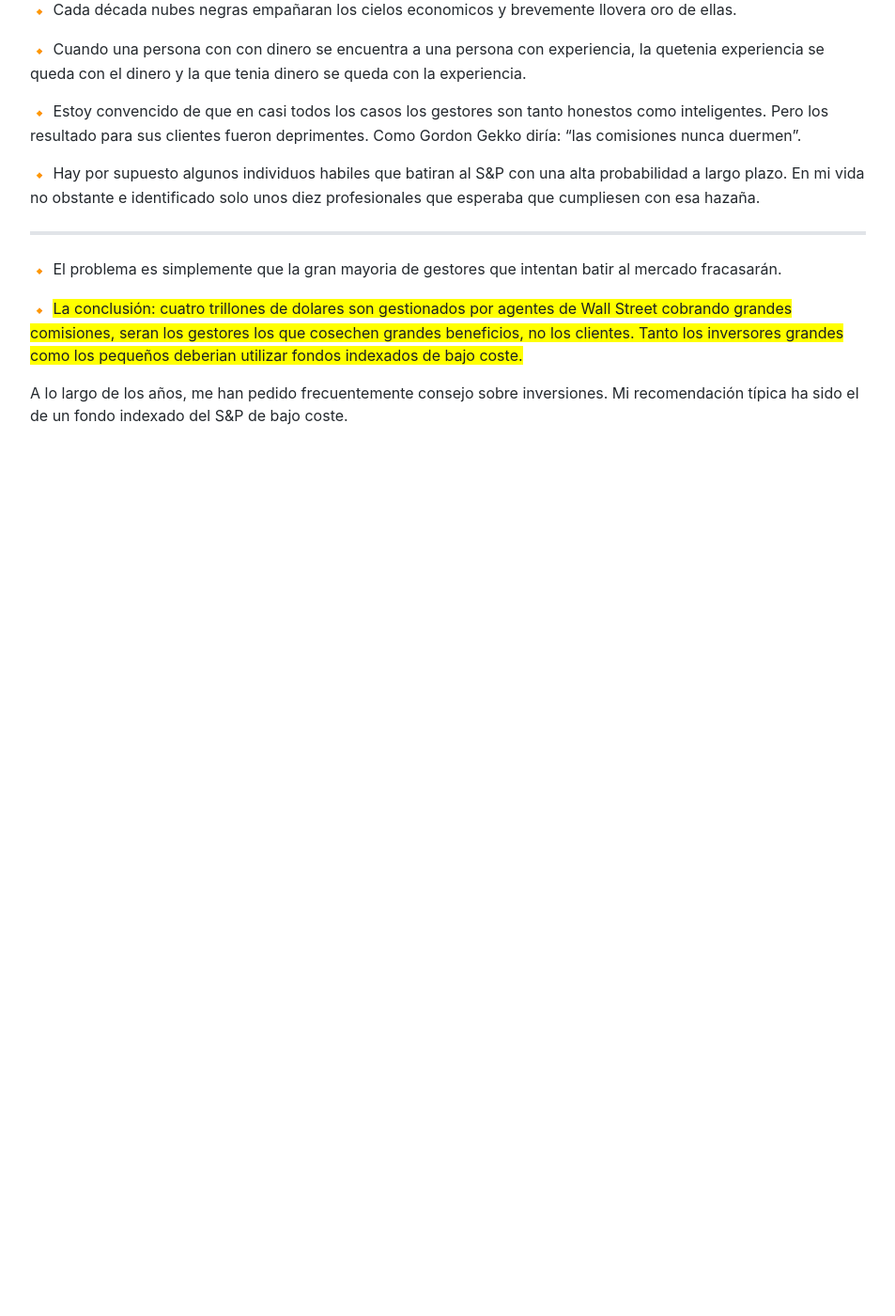
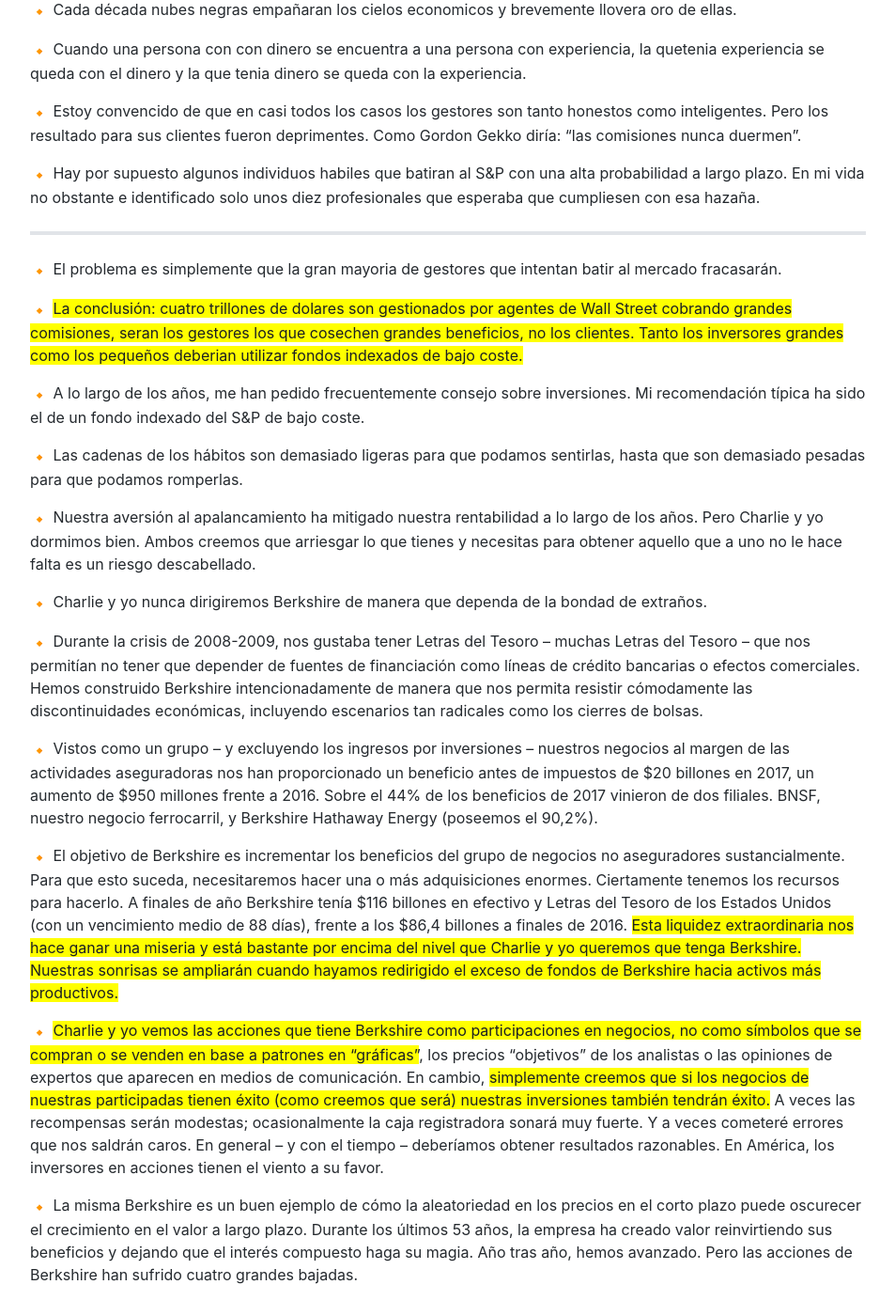
Before and after one commit to Akira3030/formacion, a Jekyll site: the page built from articulos/warrent-buffet-gobierno-empresas.md, in a window 1280 px wide and 1400 px high, scrolled down 9191 px. Shown: the whole window at 94% size, without its empty margins (163-1116 px from the left). Built offline with Jekyll 4.4.1, drawn with Linux system fonts in a browser that asks for light colours; emoji names are drawn with the system emoji font; our own code applies the rules of GitHub Pages for plain Markdown files; before the commit the page ends 9706 px from its top, so only the background shows below that; some of the changed text lies outside the part shown.

Commit message:
Update warrent-buffet-gobierno-empresas.md

```diff
--- a/articulos/warrent-buffet-gobierno-empresas.md
+++ b/articulos/warrent-buffet-gobierno-empresas.md
@@ -309,4 +309,33 @@
 
 :small_orange_diamond: <mark>La conclusión: cuatro trillones de dolares son gestionados por agentes de Wall Street cobrando grandes comisiones, seran los gestores los que cosechen grandes beneficios, no los clientes. Tanto los inversores grandes como los pequeños deberian utilizar fondos indexados de bajo coste.</mark>
 
-A lo largo de los años, me han pedido frecuentemente consejo sobre inversiones. Mi recomendación típica ha sido el de un fondo indexado del S&P de bajo coste.
+:small_orange_diamond: A lo largo de los años, me han pedido frecuentemente consejo sobre inversiones. Mi recomendación típica ha sido el de un fondo indexado del S&P de bajo coste.
+
+:small_orange_diamond: Las cadenas de los hábitos son demasiado ligeras para que podamos sentirlas, hasta que son demasiado pesadas para que podamos romperlas.
+
+:small_orange_diamond: Nuestra aversión al apalancamiento ha mitigado nuestra rentabilidad a lo largo de los años. Pero
+Charlie y yo dormimos bien. Ambos creemos que arriesgar lo que tienes y necesitas para obtener aquello
+que a uno no le hace falta es un riesgo descabellado.
+
+:small_orange_diamond: Charlie y yo nunca dirigiremos Berkshire de manera que dependa de la bondad de extraños.
+
+:small_orange_diamond: Durante la crisis de 2008-2009, nos gustaba tener Letras del Tesoro – muchas Letras del Tesoro – que nos permitían no tener que depender de fuentes de financiación como líneas de crédito bancarias o efectos comerciales. Hemos construido Berkshire intencionadamente de manera que nos permita resistir cómodamente las discontinuidades económicas, incluyendo escenarios tan radicales como los cierres de bolsas.
+
+:small_orange_diamond: Vistos como un grupo – y excluyendo los ingresos por inversiones – nuestros negocios al margen de las actividades aseguradoras nos han proporcionado un beneficio antes de impuestos de $20 billones en 2017, un aumento de $950 millones frente a 2016. Sobre el 44% de los beneficios de 2017 vinieron de dos filiales. BNSF, nuestro negocio ferrocarril, y Berkshire Hathaway Energy (poseemos el 90,2%).
+
+:small_orange_diamond: El objetivo de Berkshire es incrementar los beneficios del grupo de negocios no aseguradores sustancialmente. Para que esto suceda, necesitaremos hacer una o más adquisiciones enormes. Ciertamente tenemos los recursos para hacerlo. A finales de año Berkshire tenía $116 billones en efectivo y Letras del Tesoro de los Estados Unidos (con un vencimiento medio de 88 días), frente a los $86,4 billones a finales de 2016. <mark>Esta liquidez extraordinaria nos hace ganar una miseria y está bastante por encima del nivel que Charlie y yo queremos que tenga Berkshire. Nuestras sonrisas se ampliarán cuando hayamos
+redirigido el exceso de fondos de Berkshire hacia activos más productivos.</mark>
+
+:small_orange_diamond: <mark>Charlie y yo vemos las acciones que tiene Berkshire como participaciones en negocios, no como símbolos que se compran o se venden en base a patrones en “gráficas”</mark>, los precios “objetivos” de los analistas o las opiniones de expertos que aparecen en medios de comunicación. En cambio, <mark>simplemente creemos que si los negocios de nuestras participadas tienen éxito (como creemos que será) nuestras inversiones también tendrán éxito.</mark> A veces las recompensas serán modestas; ocasionalmente la caja registradora sonará muy fuerte. Y a veces cometeré errores que nos saldrán caros. En general – y con el tiempo – deberíamos obtener resultados razonables. En América, los inversores en acciones tienen el viento a su favor.
+
+:small_orange_diamond: La misma Berkshire es un buen ejemplo de cómo la aleatoriedad en los precios en el corto plazo puede oscurecer el crecimiento en el valor a largo plazo. Durante los últimos 53 años, la empresa ha creado valor reinvirtiendo sus beneficios y dejando que el interés compuesto haga su magia. Año tras año, hemos avanzado. Pero las acciones de Berkshire han sufrido cuatro grandes bajadas.
+
+![]({{ site.site_url }}/assets/img/caidas_bsk.png)
+
+Esta tabla nos muestra el alegato más fuerte que puedo esgrimir en contra de endeudarse para
+poseer acciones. Simplemente no hay manera de decir cuánto pueden llegar a caer las acciones en un
+periodo corto. Aun si el dinero prestado es una pequeña cantidad y sus posiciones no se encuentran en
+riesgo de manera inmediata por el mercado bajista, su mente puede haber sido desconcertada por los
+titulares aterradores. Y una mente agitada no puede tomar buenas decisiones.
+
+:small_orange_diamond:
```
